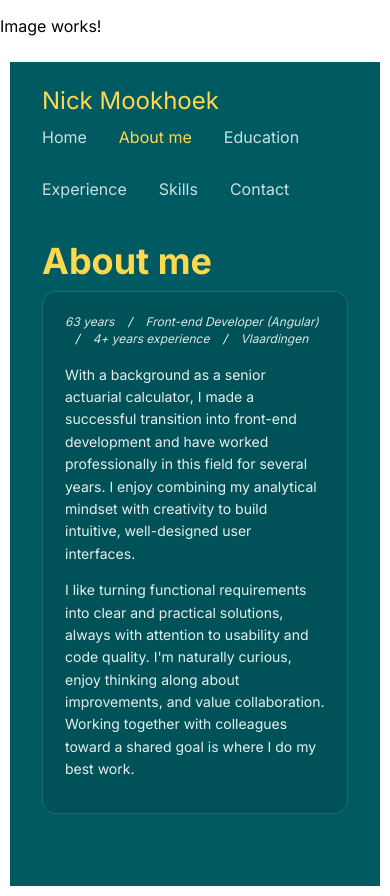
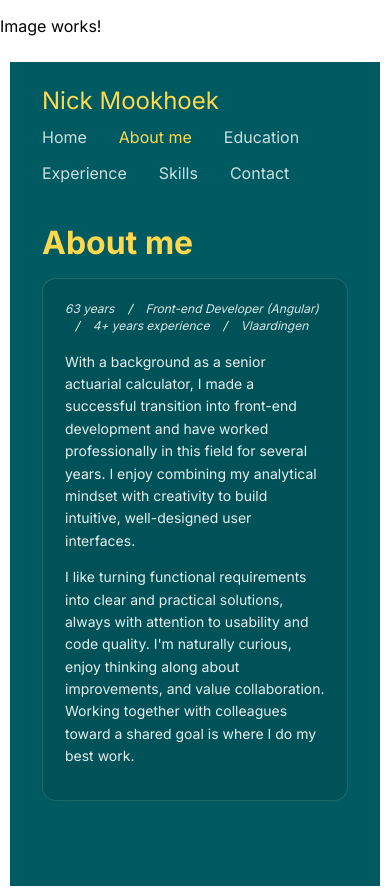
Before and after one commit to Nick-M63/resume, an Angular app: page /about in a window 390 px wide. Built offline with nearby package versions, Linux system fonts and the light colour scheme.

Commit message:
Finished the components

```diff
--- a/src/app/content/about/about.component.css
+++ b/src/app/content/about/about.component.css
@@ -51,7 +51,7 @@ h1 {
   }
 
   .info {
-    font-size: 13px;
+    font-size: 15px;
     margin-bottom: 30px;
   }
 
@@ -68,8 +68,8 @@ h1 {
   }
 
   h1 {
-    font-size: 36px;
-    margin-bottom: 8px;
+    font-size: clamp(32px, 6vw, 36px);
+    margin-bottom: 16px;
   }
 
   .info {
--- a/src/app/content/contact/contact.component.css
+++ b/src/app/content/contact/contact.component.css
@@ -69,3 +69,55 @@ a:hover {
   display: inline-block;
   word-break: break-word;
 }
+
+@media (max-width: 1366px), (max-height: 800px) {
+  .container {
+    margin: 18px 48px;
+    max-width: 900px;
+  }
+
+  h1 {
+    font-size: clamp(34px, 5vw, 54px);
+    margin-bottom: 18px;
+    line-height: 1.05;
+  }
+
+  h6 {
+    font-size: 20px;
+  }
+
+  .icon {
+    font-size: 24px;
+    color: #ffd84d;
+    text-align: center;
+  }
+
+  .data {
+    font-size: 16px;
+  }
+}
+
+@media (max-width: 768px) {
+  .container {
+    margin: 0px;
+  }
+
+  h1 {
+    font-size: clamp(32px, 6vw, 36px);
+    margin-bottom: 16px;
+  }
+
+  h6 {
+    font-size: clamp(18px, 3.5vw, 20px);
+  }
+
+  .icon {
+    font-size: 20px;
+    color: #ffd84d;
+    text-align: center;
+  }
+
+  .data {
+    font-size: 15px;
+  }
+}
--- a/src/app/content/content.component.css
+++ b/src/app/content/content.component.css
@@ -69,3 +69,9 @@
     display: none;
   }
 }
+
+@media (max-width: 768px) {
+  .home-navigation {
+    row-gap: 16px;
+  }
+}
--- a/src/app/content/education/education.component.css
+++ b/src/app/content/education/education.component.css
@@ -76,8 +76,12 @@ h3 {
   }
 
   .info {
-    font-size: 13px;
+    font-size: 15px;
     margin-bottom: 30px;
+  }
+
+  h3 {
+    font-size: 20px;
   }
 }
 
@@ -87,12 +91,16 @@ h3 {
   }
 
   h1 {
-    font-size: 36px;
-    margin-bottom: 8px;
+    font-size: clamp(32px, 6vw, 36px);
+    margin-bottom: 16px;
+  }
+
+  h6 {
+    font-size: clamp(18px, 3.5vw, 20px);
   }
 
   .info {
-    font-size: 12px;
+    font-size: 14px;
     line-height: 1.4;
     margin-bottom: 16px;
   }
@@ -102,10 +110,10 @@ h3 {
   }
 
   .title {
-    font-size: 15px;
+    font-size: 16px;
   }
 
   .meta {
-    font-size: 12px;
+    font-size: 13px;
   }
 }
--- a/src/app/content/education/education.component.ts
+++ b/src/app/content/education/education.component.ts
@@ -22,5 +22,5 @@ export class EducationComponent {
     },
   ];
 
-  onlineCourses = ['Angular', 'TypeScript', 'Ionic', 'RxJS', 'HTML/CSS'];
+  onlineCourses = ['Angular', 'TypeScript', 'Ionic', 'RxJS', 'HTML', 'CSS'];
 }
--- a/src/app/content/experience/experience.component.css
+++ b/src/app/content/experience/experience.component.css
@@ -86,23 +86,23 @@ h6 {
   }
 
   h6 {
-    font-size: 20px;
+    font-size: 21px;
     margin-bottom: 10px;
   }
 
   .info {
-    font-size: 13px;
+    font-size: 14px;
     margin-bottom: 14px;
   }
 
   .label {
     margin-bottom: 8px;
-    font-size: 11px;
+    font-size: 14px;
     letter-spacing: 1px;
   }
 
   .textbox {
-    font-size: 14px;
+    font-size: 15px;
     line-height: 1.45;
     padding-left: 16px;
   }
@@ -118,8 +118,8 @@ h6 {
   }
 
   h1 {
-    font-size: 36px;
-    margin-bottom: 8px;
+    font-size: clamp(32px, 6vw, 36px);
+    margin-bottom: 16px;
   }
 
   h6 {
--- a/src/app/content/home/home.component.css
+++ b/src/app/content/home/home.component.css
@@ -38,8 +38,8 @@
 
 @media (max-width: 768px) {
   .text {
-    padding-top: 0px;
-    padding-left: 0px;
+    padding-top: 40px;
+    padding-left: 40px;
   }
 
   .intro {
--- a/src/app/content/skills/skills.component.css
+++ b/src/app/content/skills/skills.component.css
@@ -81,7 +81,7 @@ h6 {
 
   h1 {
     font-size: clamp(32px, 6vw, 36px);
-    margin-bottom: 8px;
+    margin-bottom: 16px;
   }
 
   h6 {
```
